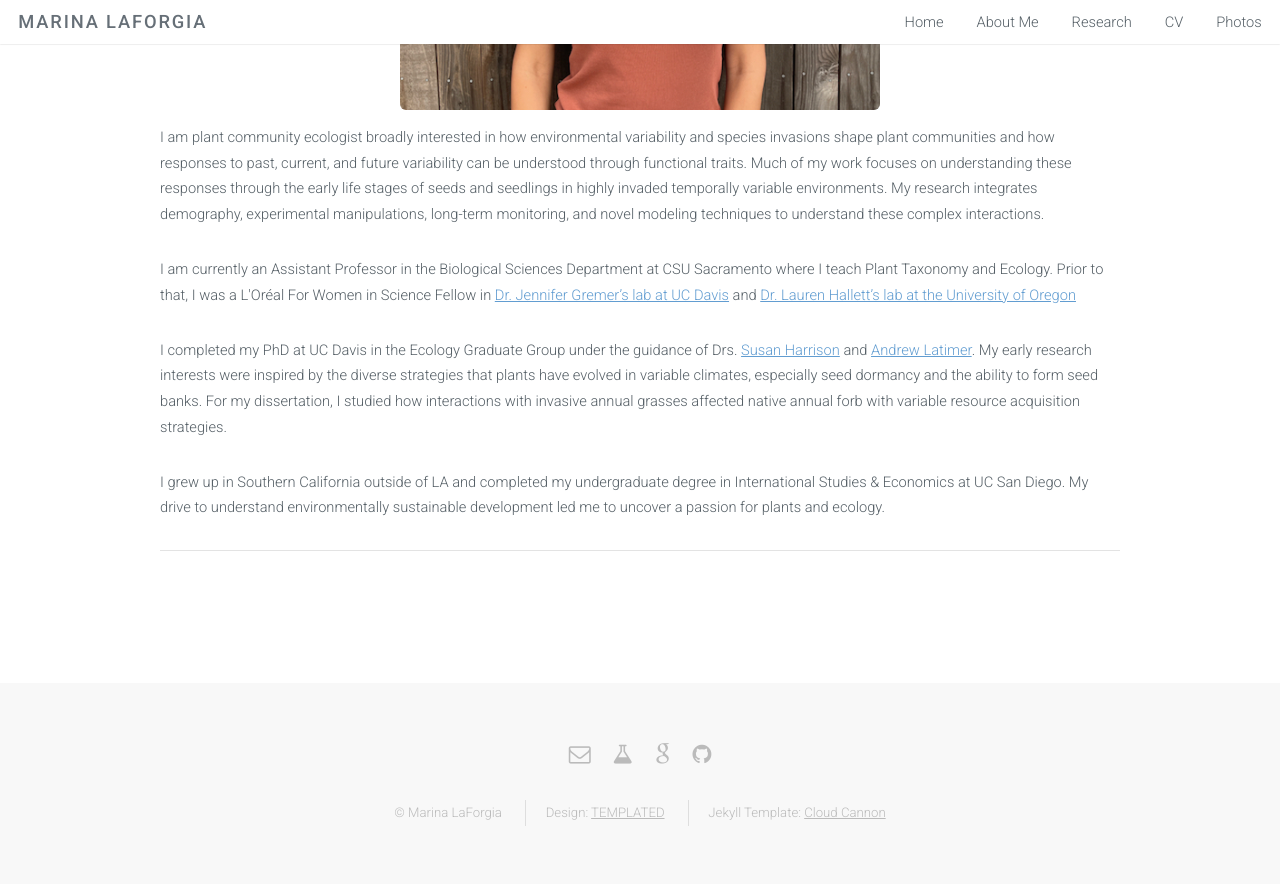
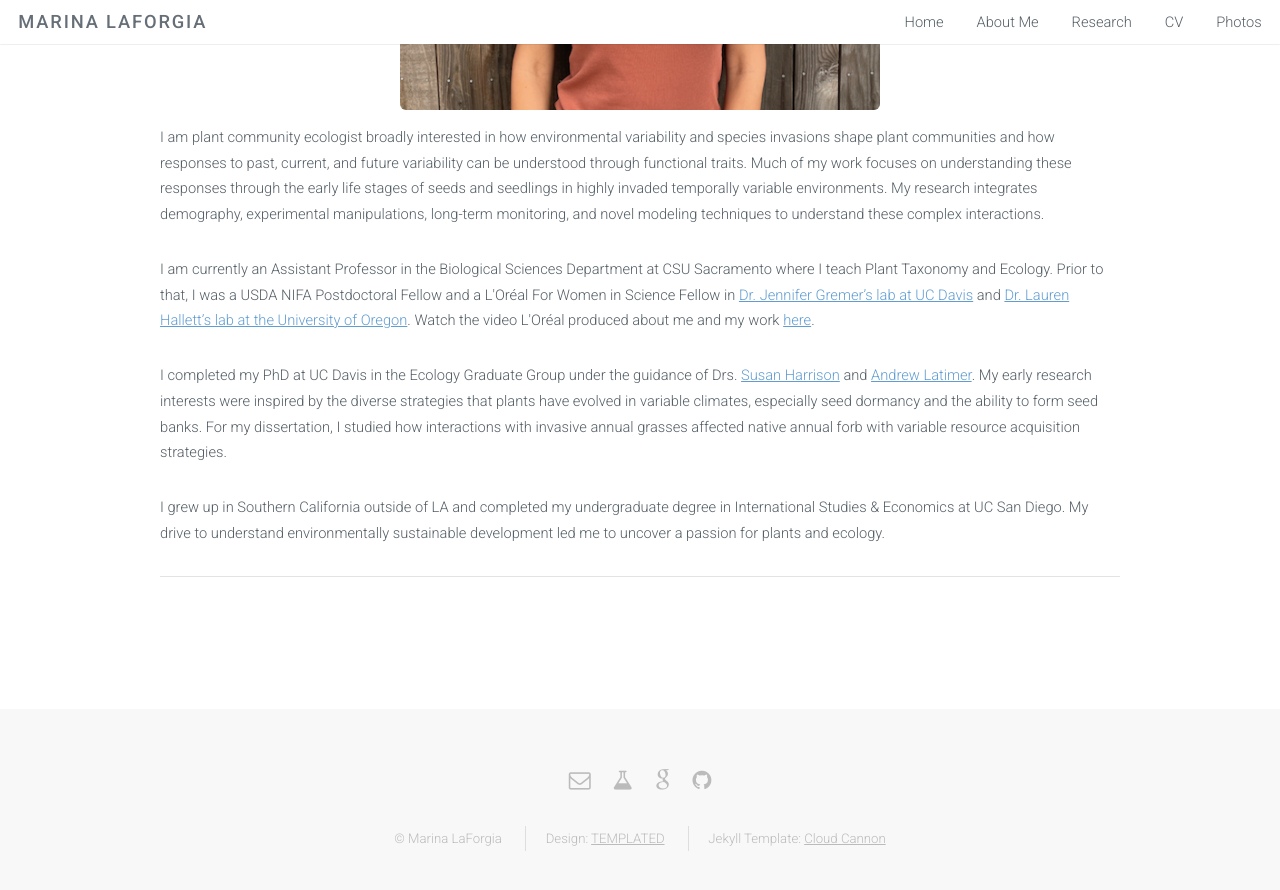
Before and after one commit to marinalaforgia/marinalaforgia.github.io, a Jekyll site: the page built from aboutme.html, in a window 1280 px wide and 900 px high, scrolled down 552 px. Shown: the top 890 px of the window. Built offline with Jekyll 4.4.1, drawn with Linux system fonts in a browser that asks for light colours.

Commit message:
Update aboutme.html
added loreal video

```diff
--- a/aboutme.html
+++ b/aboutme.html
@@ -13,7 +13,7 @@ layout: default
             <!-- <h2>Mollis ut adipiscing</h2>-->
             <a class="image aboutme"><img src="{{ site.baseurl }}/images/image003.jpeg" alt="" /></a>
             <p>I am plant community ecologist broadly interested in how environmental variability and species invasions shape plant communities and how responses to past, current, and future variability can be understood through functional traits. Much of my work focuses on understanding these responses through the early life stages of seeds and seedlings in highly invaded temporally variable environments. My research integrates demography, experimental manipulations, long-term monitoring, and novel modeling techniques to understand these complex interactions.</p>
-            <p>I am currently an Assistant Professor in the Biological Sciences Department at CSU Sacramento where I teach Plant Taxonomy and Ecology. Prior to that, I was a L'Oréal For Women in Science Fellow in <a href = "https://gremerlab.faculty.ucdavis.edu/">Dr. Jennifer Gremer’s lab at UC Davis</a> and <a href = "https://hallettlab.netlify.app/">Dr. Lauren Hallett’s lab at the University of Oregon</a> </p>
+            <p>I am currently an Assistant Professor in the Biological Sciences Department at CSU Sacramento where I teach Plant Taxonomy and Ecology. Prior to that, I was a USDA NIFA Postdoctoral Fellow and a L'Oréal For Women in Science Fellow in <a href = "https://gremerlab.faculty.ucdavis.edu/">Dr. Jennifer Gremer’s lab at UC Davis</a> and <a href = "https://hallettlab.netlify.app/">Dr. Lauren Hallett’s lab at the University of Oregon</a>. Watch the video L'Oréal produced about me and my work <a href = "https://www.youtube.com/watch?v=ZbEEQT2HIM8">here</a>. </p>
             <p>I completed my PhD at UC Davis in the Ecology Graduate Group under the guidance of Drs. <a href = "https://desp.ucdavis.edu/people/susan-p-harrison">Susan Harrison</a> and <a href = "https://latimer.ucdavis.edu/">Andrew Latimer</a>. My early research interests were inspired by the diverse strategies that plants have evolved in variable climates, especially seed dormancy and the ability to form seed banks. For my dissertation, I studied how interactions with invasive annual grasses affected native annual forb with variable resource acquisition strategies. </p>
             <p>I grew up in Southern California outside of LA and completed my undergraduate degree in International Studies & Economics at UC San Diego. My drive to understand environmentally sustainable development led me to uncover a passion for plants and ecology. </p>
         </section>
```
